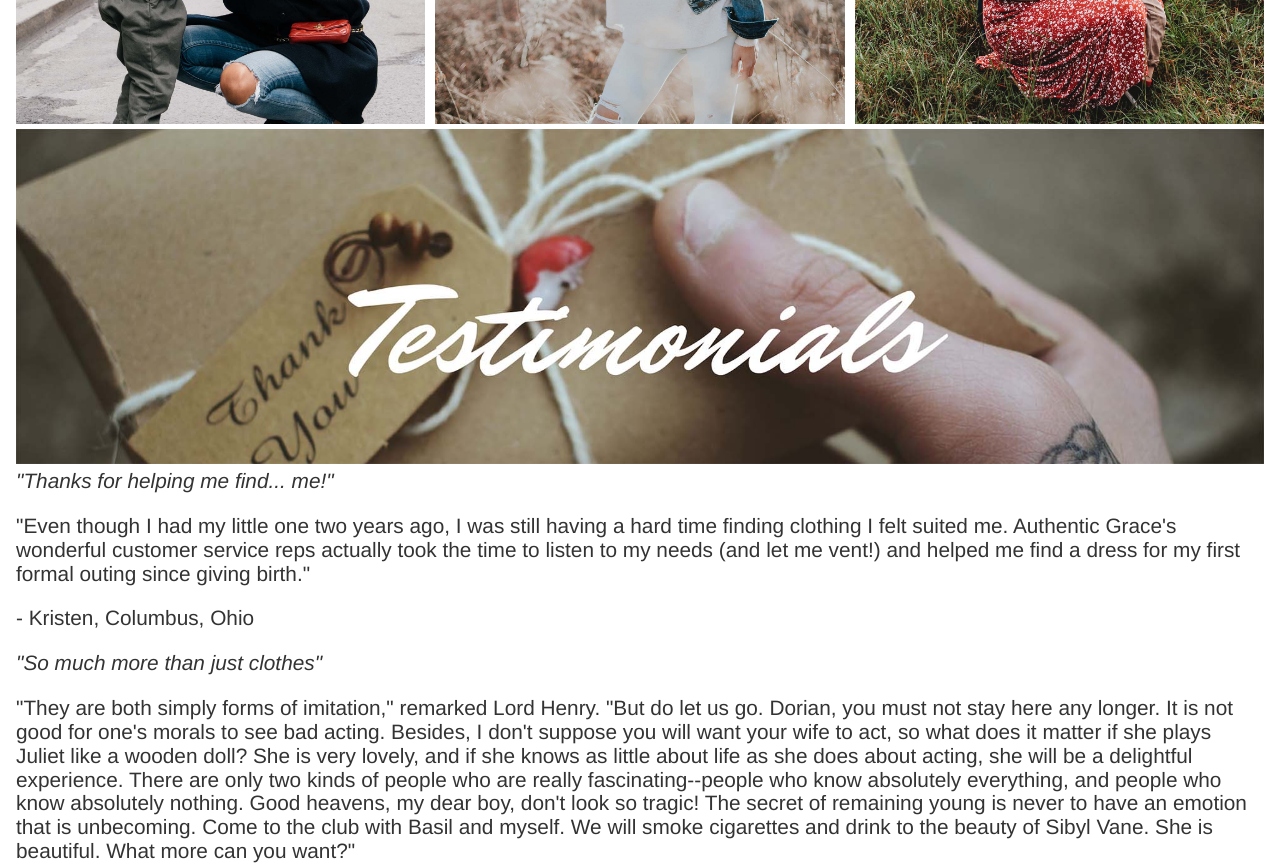
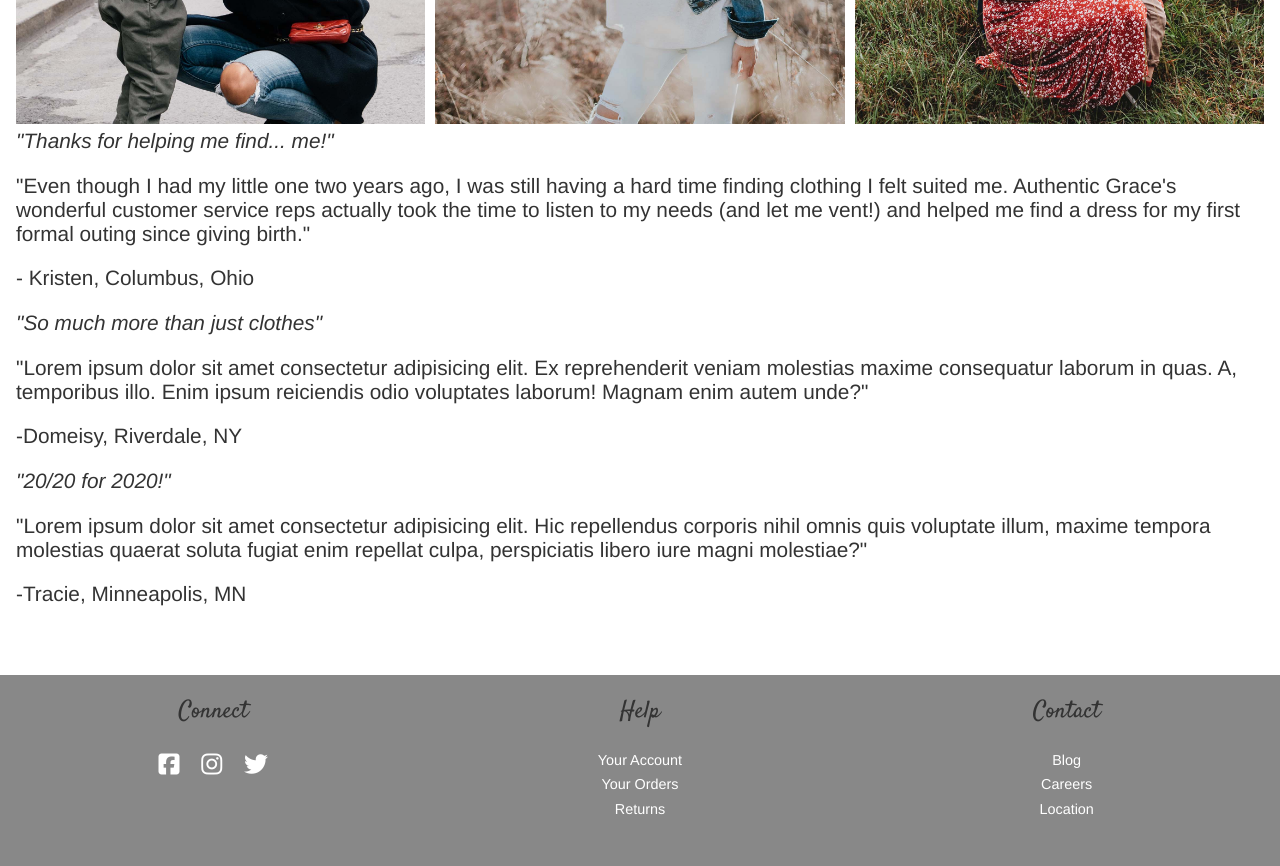
Before and after one commit to KristiDugan/authentic-grace-boutique, a plain HTML site: page index.html in a window 1280 px wide. Shown: the part 900-1766 px from the top of the page. Drawn offline with Linux system fonts and the light colour scheme.

Commit message:
Add .sr-only text to icons, remove testimonials image

```diff
--- a/css/style.css
+++ b/css/style.css
@@ -2,6 +2,8 @@
 @import url("https://fonts.googleapis.com/css?family=Satisfy&display=swap");
 
 /* Styles are mobile-first, media queries for larger screens are at the bottom */
+
+/* NOTE: .sr-only class is built in from fontawesome */
 
 /* Color variables */
 :root {
@@ -168,10 +170,6 @@ figcaption:hover {
 
 /* Testimonials */
 
-.testimonials img {
-	width: 100%;
-}
-
 /* Footer */
 
 footer {
--- a/index.html
+++ b/index.html
@@ -15,15 +15,14 @@
 	<nav id="top-nav" class="navbar fixed-top">
 		<div>
 			<a id="hamburger" class="icon fas fa-bars"></a>
-			<a href="#" class="icon fas fa-search"></a>
+			<a href="#" class="icon fas fa-search" title="Search"><span class="sr-only">Search</span></a>
 		</div>
 
 		<h1 class="navbar-brand">
 			<a href="/">Authentic Grace</a>
 		</h1>
 
-		<a href="#" class="icon fas fa-shopping-bag"></a>
-
+		<a href="#" class="icon fas fa-shopping-bag" title="Shopping bag"><span class="sr-only">Shopping bag</span></a>
 
 	</nav>
 
@@ -73,11 +72,9 @@
 
 		<!---Testimonials-->
 		<section class="testimonials">
-			<div class="testimonials">
-				<img src="images/testimonials.jpg" alt="Thank you note">
 			<div class="testimonial-one">
 				<em>"Thanks for helping me find... me!"</em>
-					<div class="boxed">
+
 				<p>
 					"Even though I had my little one two years ago, I was still having a hard time
 					finding clothing I felt suited me. Authentic Grace's wonderful customer service
@@ -88,19 +85,13 @@
 				</p>
 			</div>
 
+
 			<div class="testimonial-two">
 				<em>"So much more than just clothes"</em>
 				<p>
-							"They are both simply forms of imitation," remarked Lord Henry. "But do let us go.
-							Dorian, you must not stay here any longer. It is not good for one's morals to see
-							bad acting. Besides, I don't suppose you will want your wife to act, so what does
-							it matter if she plays Juliet like a wooden doll? She is very lovely, and if she
-							knows as little about life as she does about acting, she will be a delightful experience.
-							There are only two kinds of people who are really fascinating--people who know absolutely
-							everything, and people who know absolutely nothing. Good heavens, my dear boy, don't look
-							so tragic! The secret of remaining young is never to have an emotion that is unbecoming.
-							Come to the club with Basil and myself. We will smoke cigarettes and drink to the beauty of
-							Sibyl Vane. She is beautiful. What more can you want?"</p>
+					"Lorem ipsum dolor sit amet consectetur adipisicing elit. Ex reprehenderit veniam molestias maxime consequatur
+					laborum in quas. A, temporibus illo. Enim ipsum reiciendis odio voluptates laborum! Magnam enim autem unde?"
+				</p>
 				<p>
 					-Domeisy, Riverdale, NY
 				</p>
@@ -109,21 +100,14 @@
 			<div class="testimonial-three">
 				<em>"20/20 for 2020!"</em>
 				<p>
-							"They are both simply forms of imitation," remarked Lord Henry. "But do let us go.
-							Dorian, you must not stay here any longer. It is not good for one's morals to see
-							bad acting. Besides, I don't suppose you will want your wife to act, so what does
-							it matter if she plays Juliet like a wooden doll? She is very lovely, and if she
-							knows as little about life as she does about acting, she will be a delightful experience.
-							There are only two kinds of people who are really fascinating--people who know absolutely
-							everything, and people who know absolutely nothing. Good heavens, my dear boy, don't look
-							so tragic! The secret of remaining young is never to have an emotion that is unbecoming.
-							Come to the club with Basil and myself. We will smoke cigarettes and drink to the beauty of
-							Sibyl Vane. She is beautiful. What more can you want?"</p>
+					"Lorem ipsum dolor sit amet consectetur adipisicing elit. Hic repellendus corporis nihil omnis quis voluptate
+					illum, maxime tempora molestias quaerat soluta fugiat enim repellat culpa, perspiciatis libero iure magni
+					molestiae?"</p>
 				<p>
 					-Tracie, Minneapolis, MN
 				</p>
 			</div>
-				</div>
+
 		</section>
 
 	</main>
@@ -135,9 +119,9 @@
 				Connect
 			</h2>
 			<p>
-				<a class="icon fab fa-facebook-square" href="#"></a>
-				<a class="icon fab fa-instagram" href="#"></a>
-				<a class="icon fab fa-twitter" href="#"></a>
+				<a class="icon fab fa-facebook-square" href="#" title="Facebook"><span class="sr-only">Facebook</span></a>
+				<a class="icon fab fa-instagram" href="#" title="Instagram"><span class="sr-only">Instagram</span></a>
+				<a class="icon fab fa-twitter" href="#" title="Twitter"><span class="sr-only">Twitter</span></a>
 			</p>
 		</div>
 		<div class="help">
```
Also changed, not shown: images/testimonials.jpg (deleted), 1 other file. Lines whose indentation alone changed are shown as unchanged.
